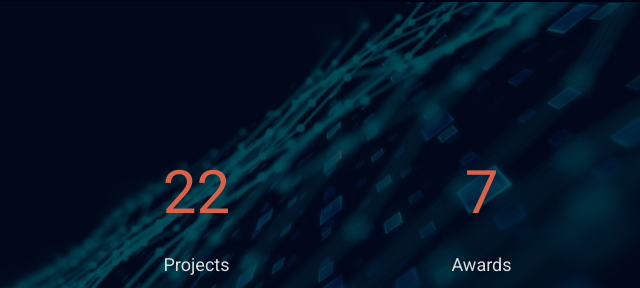
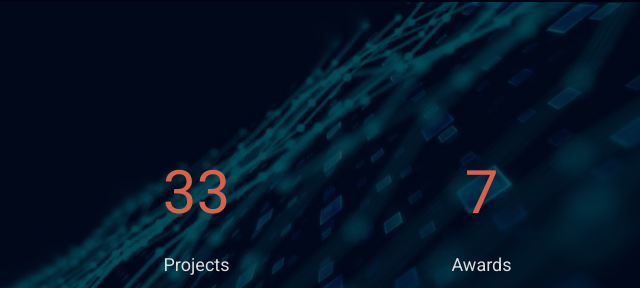
Before and after one commit to akshatvg/GitHub-Themed-Portfolio, a plain HTML site: page index.html in a window 1280 px wide. Shown: the part 2908-3196 px from the top of the page, 301-941 px from the left. Drawn offline with Linux system fonts and the light colour scheme; a script that the page names is missing.

Commit message:
33 projects

```diff
--- a/index.html
+++ b/index.html
@@ -327,7 +327,7 @@
                         <!--end col-md-3-->
                         <div class="col-sm-6 col-md-3">
                             <div class="ts-promo-number text-center">
-                                <figure class="odometer" data-odometer-final="22">00</figure>
+                                <figure class="odometer" data-odometer-final="33">00</figure>
                                 <h5>Projects</h5>
                             </div>
                             <!--end ts-promo-number-->
```
